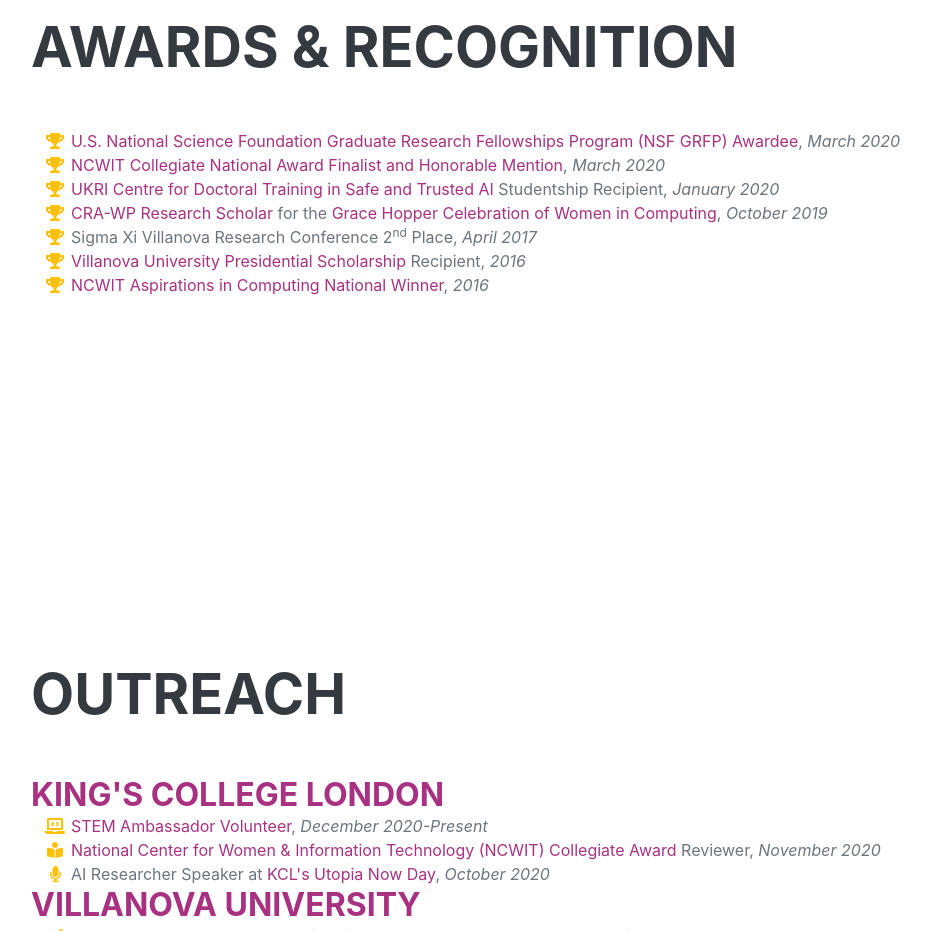
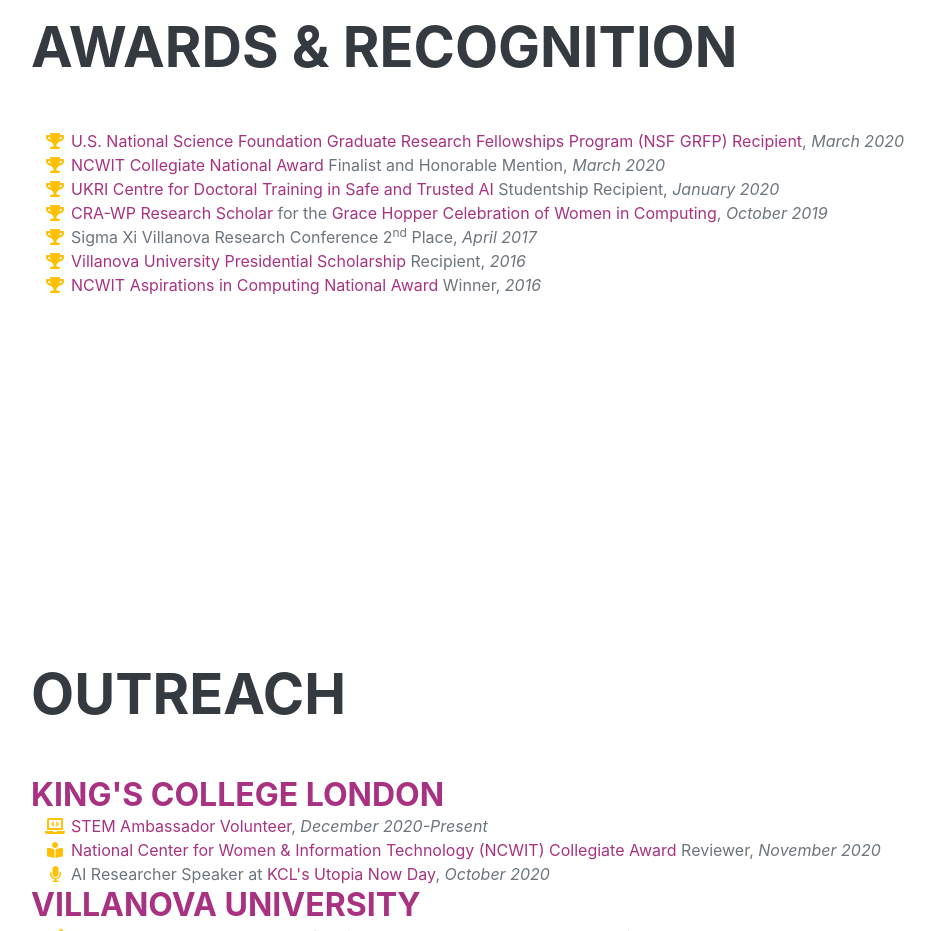
Before and after one commit to mjorgen1/mjorgen1.github.io, a plain HTML site: page index.html in a window 1280 px wide. Shown: the part 5940-6871 px from the top of the page, without its empty margins (289-1224 px from the left). Drawn offline with nearby package versions, Linux system fonts and the light colour scheme; a web font is replaced by a local one.

Commit message:
few changes to awards

```diff
--- a/index.html
+++ b/index.html
@@ -280,11 +280,11 @@
                     <ul class="fa-ul mb-0">
                         <li>
                             <span class="fa-li"><i class="fas fa-trophy text-warning"></i></span>
-                            <a href="https://www.nsfgrfp.org/">U.S. National Science Foundation Graduate Research Fellowships Program (NSF GRFP) Awardee</a>, <i>March 2020</i>
+                            <a href="https://www.nsfgrfp.org/">U.S. National Science Foundation Graduate Research Fellowships Program (NSF GRFP) Recipient</a>, <i>March 2020</i>
                         </li>
                         <li>
                             <span class="fa-li"><i class="fas fa-trophy text-warning"></i></span>
-                            <a href="https://www.aspirations.org/blog/national-center-women-information-technology-ncwit-selects-recipients-2020-ncwit-collegiate">NCWIT Collegiate National Award Finalist and Honorable Mention</a>, <i>March 2020</i>
+                            <a href="https://www.aspirations.org/blog/national-center-women-information-technology-ncwit-selects-recipients-2020-ncwit-collegiate">NCWIT Collegiate National Award</a> Finalist and Honorable Mention, <i>March 2020</i>
                         </li>
                         <li>
                             <span class="fa-li"><i class="fas fa-trophy text-warning"></i></span>
@@ -305,7 +305,7 @@
                         </li>
                         <li>
                             <span class="fa-li"><i class="fas fa-trophy text-warning"></i></span>
-                            <a href="https://www.aspirations.org/awardees/aspirations-award-recipients/national">NCWIT Aspirations in Computing National Winner</a>, <i>2016</i>
+                            <a href="https://www.aspirations.org/awardees/aspirations-award-recipients/national">NCWIT Aspirations in Computing National Award</a> Winner, <i>2016</i>
                         </li>
                     </ul>
                 </div>
```
